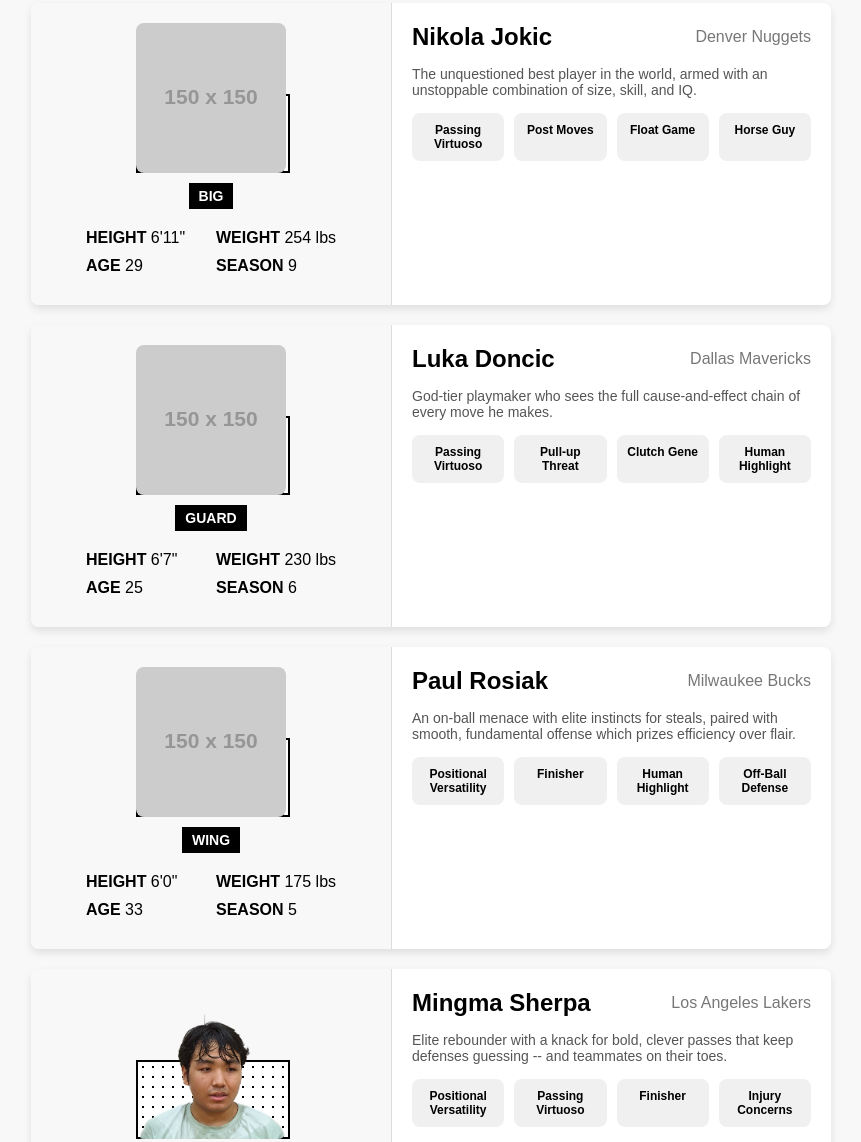
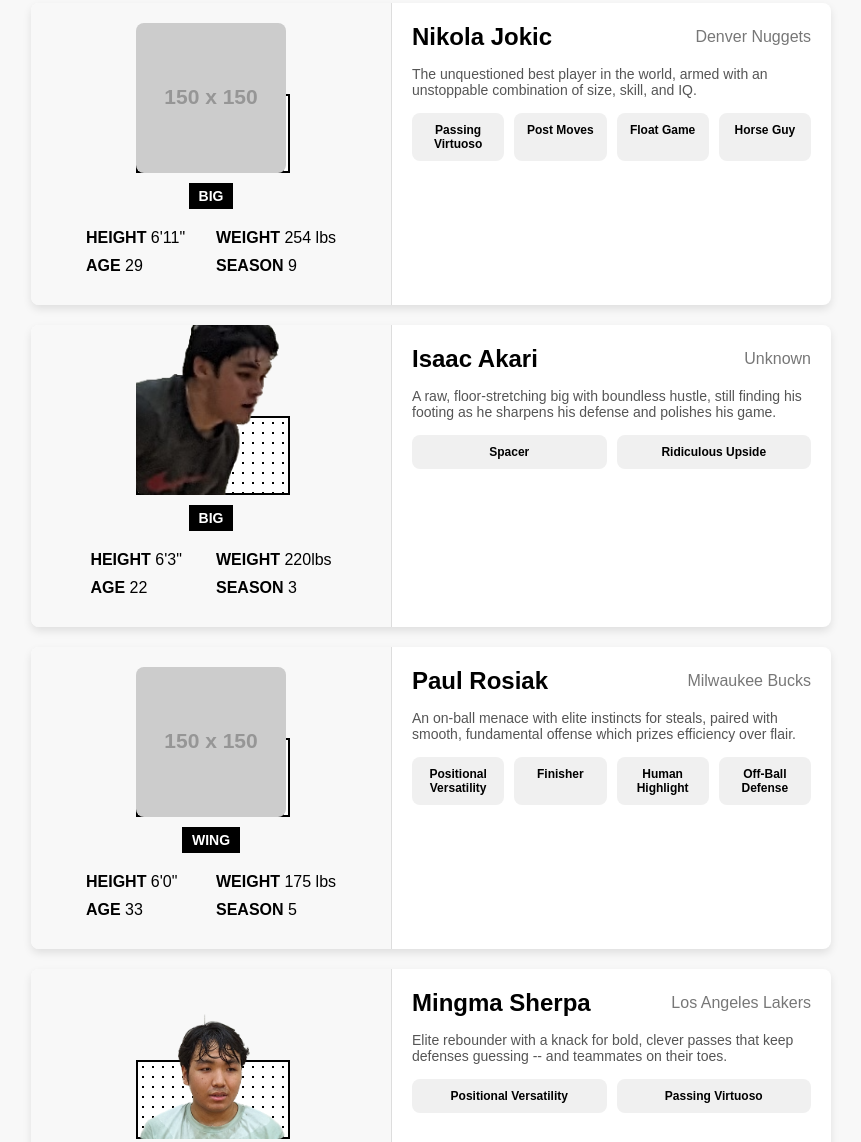
Before and after one commit to shallinan1/BasketballViz, a plain HTML site: page index.html in a window 1280 px wide. Shown: the part 837-1979 px from the top of the page, without its empty margins (209-1070 px from the left). Drawn offline with Linux system fonts and the light colour scheme; placeholder pictures from the web are drawn by us.

Commit message:
Formatting

```diff
--- a/index.html
+++ b/index.html
@@ -244,16 +244,16 @@
                 },
                 {
                     number: 2,
-                name: "Luka Doncic",
-                team: "Dallas Mavericks",
-                position: "Guard",
-                height: "6'7\"",
-                weight: "230 lbs",
-                age: 25,
-                season: 6,
-                image: "https://via.placeholder.com/150", // Placeholder image URL
-                description: "God-tier playmaker who sees the full cause-and-effect chain of every move he makes.",
-                icons: ["Passing Virtuoso", "Pull-up Threat", "Clutch Gene", "Human Highlight"]
+                    name: "Isaac Akari",
+                    team: "Unknown",
+                    position: "Big",
+                    height: "6'3\"",
+                    weight: "220lbs",
+                    age: 22,
+                    season: 3,
+                    image: "images/isaac.png", // Placeholder image URL
+                    description: "A raw, floor-stretching big with boundless hustle, still finding his footing as he sharpens his defense and polishes his game.",
+                    icons: ["Spacer", "Ridiculous Upside"]
                 },
                 {
                     number: 3,
@@ -279,7 +279,7 @@
                     season: 4,
                     image: "images/ming.png", // Placeholder image URL
                     description: "Elite rebounder with a knack for bold, clever passes that keep defenses guessing -- and teammates on their toes.",
-                icons: ["Positional Versatility", "Passing Virtuoso", "Finisher", "Injury Concerns"]
+                    icons: ["Positional Versatility", "Passing Virtuoso", ]
                 }
             ];
 
```
Also changed, not shown: images/isaac.png (added). Lines whose indentation alone changed are shown as unchanged.
